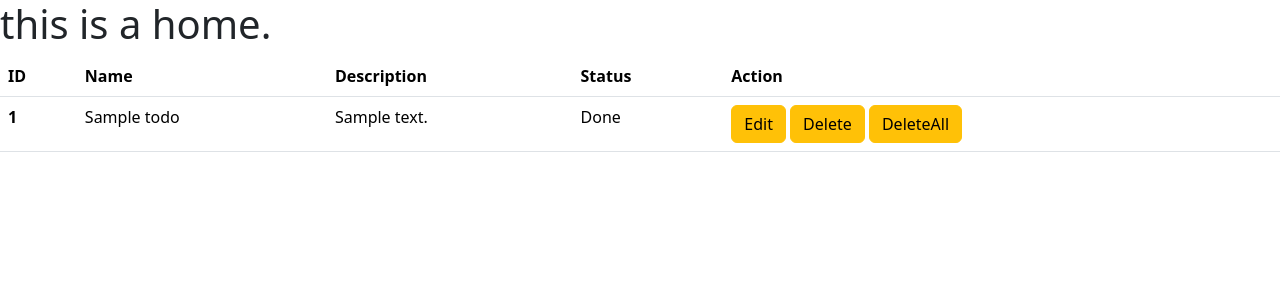
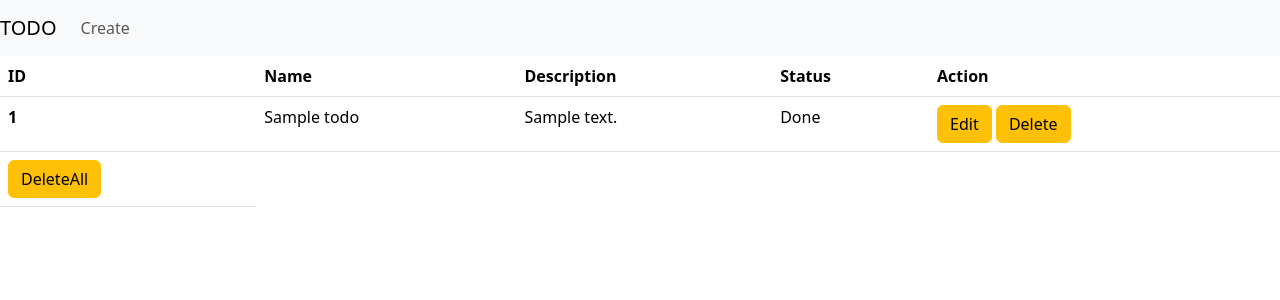
Before and after one commit to sweta2244/Todo, a Django app: page /home/ in a window 1280 px wide. Shown: the top 300 px of the page. Run offline with Django 5.2, Linux system fonts and the light colour scheme; tables that the repository leaves empty hold one stand-in row (values such as "Sample post").

Commit message:
delete all button added

```diff
--- a/base/views.py
+++ b/base/views.py
@@ -18,6 +18,7 @@ def create(request):
         status = request.POST.get("status")
 
         Todo.objects.create(name=name, description=description, status=status)
+        return redirect("home")
     return render(request, "create.html")
 
 def edit(request, pk):
@@ -30,9 +31,6 @@ def edit(request, pk):
         todo_obj.description = description
         todo_obj.status = status
         todo_obj.save()
-        # todo_objs=Todo.objects.all()
-        # data={'todos': todo_objs}
-        # return render(request, 'index.html',data)
         return redirect("home")
     data={'todo': todo_obj}
     return render(request, 'edit.html', context=data)
@@ -43,6 +41,6 @@ def delete(request,pk):
     return redirect("home")
 
 def delete1(request):
-    todo_obj=Todo.objects.all()
+    todo_obj = Todo.objects.all()
     todo_obj.delete()
     return redirect("home")
--- a/templates/create.html
+++ b/templates/create.html
@@ -8,7 +8,7 @@
     <script src="https://cdn.jsdelivr.net/npm/bootstrap@5.3.3/dist/js/bootstrap.bundle.min.js" integrity="sha384-YvpcrYf0tY3lHB60NNkmXc5s9fDVZLESaAA55NDzOxhy9GkcIdslK1eN7N6jIeHz" crossorigin="anonymous"></script>
 </head>
 <body>
-    <h1>this is a create page!</h1>
+    {%include 'nav.html'%}
     <form method="post">
         {% csrf_token %}
         <div class="form-group">
--- a/templates/index.html
+++ b/templates/index.html
@@ -8,7 +8,7 @@
     <script src="https://cdn.jsdelivr.net/npm/bootstrap@5.3.3/dist/js/bootstrap.bundle.min.js" integrity="sha384-YvpcrYf0tY3lHB60NNkmXc5s9fDVZLESaAA55NDzOxhy9GkcIdslK1eN7N6jIeHz" crossorigin="anonymous"></script>
 </head>
 <body>
-    <h1>this is a home.</h1>
+  {%include 'nav.html'%}
      <table class="table">
         <thead>
           <tr>
@@ -20,15 +20,20 @@
           </tr>
         </thead>
         <tbody>
+            {% if todos %}
             {% for todo in todos %}
             <tr>
               <th>{{todo.id}}</th>
               <td>{{todo.name}}</td>
               <td>{{todo.description}}</td>
               <td>{{todo.status}}</td>
-              <td><a href="{% url 'edit' pk=todo.id %}"><button type="button" class="btn btn-warning">Edit</button></a> <a href="{% url 'delete' pk=todo.id%}"><button type"button" class="btn btn-warning">Delete</button></a> <a href="{% url 'delete1' %}"><button type"button" class="btn btn-warning">DeleteAll</button></a></td>
+              <td><a href="{% url 'edit' pk=todo.id %}"><button type="button" class="btn btn-warning">Edit</button></a> <a href="{% url 'delete' pk=todo.id%}"><button type"button" class="btn btn-warning">Delete</button></a></td>
             </tr>
             {% endfor%}
+            <tr>
+              <td><a href="{% url 'delete1' %}"><button type"button" class="btn btn-warning">DeleteAll</button></a></td>
+            </tr>
+            {% endif %}
         </tbody>
       </table>
 </body>
--- /dev/null
+++ b/templates/nav.html
@@ -0,0 +1,14 @@
+<nav class="navbar navbar-expand-lg navbar-light bg-light">
+    <a class="navbar-brand" href="{% url 'home' %}">TODO</a>
+    <button class="navbar-toggler" type="button" data-toggle="collapse" data-target="#navbarSupportedContent" aria-controls="navbarSupportedContent" aria-expanded="false" aria-label="Toggle navigation">
+      <span class="navbar-toggler-icon"></span>
+    </button>
+
+    <div class="collapse navbar-collapse" id="navbarSupportedContent">
+      <ul class="navbar-nav mr-auto">
+        <li class="nav-item active">
+          <a class="nav-link" href="{% url 'create'%}">Create</a>
+        </li>
+      </ul>
+    </div>
+  </nav>
```
Also changed, not shown: db.sqlite3.
